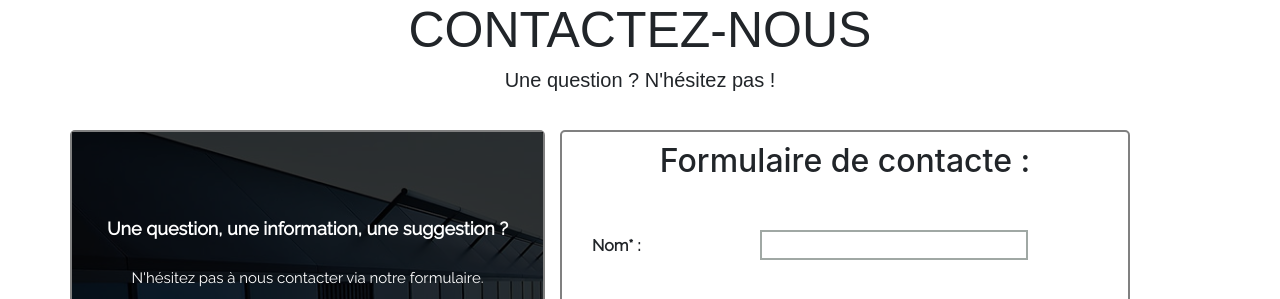
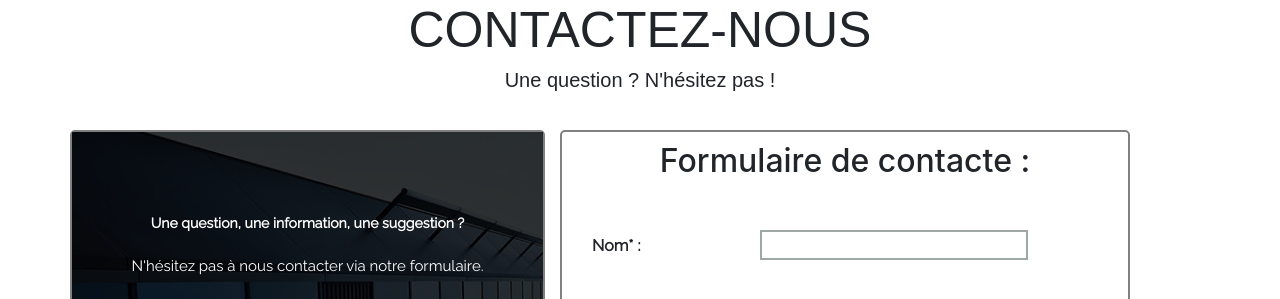
Before and after one commit to othye/Formulaire-JS, a plain HTML site: page index.html in a window 1280 px wide. Shown: the top 299 px of the page. Drawn offline with Linux system fonts and the light colour scheme; a web font is replaced by a local one.

Commit message:
change font size

```diff
--- a/style.css
+++ b/style.css
@@ -119,7 +119,7 @@ input, textarea, select{
 
 #asidFormT {
 	font-family: 'Raleway', sans-serif;
-	font-size: 18px;
+	font-size: 1.1vw;
 	font-weight: bold;
 	line-height: 3;
 }
```
